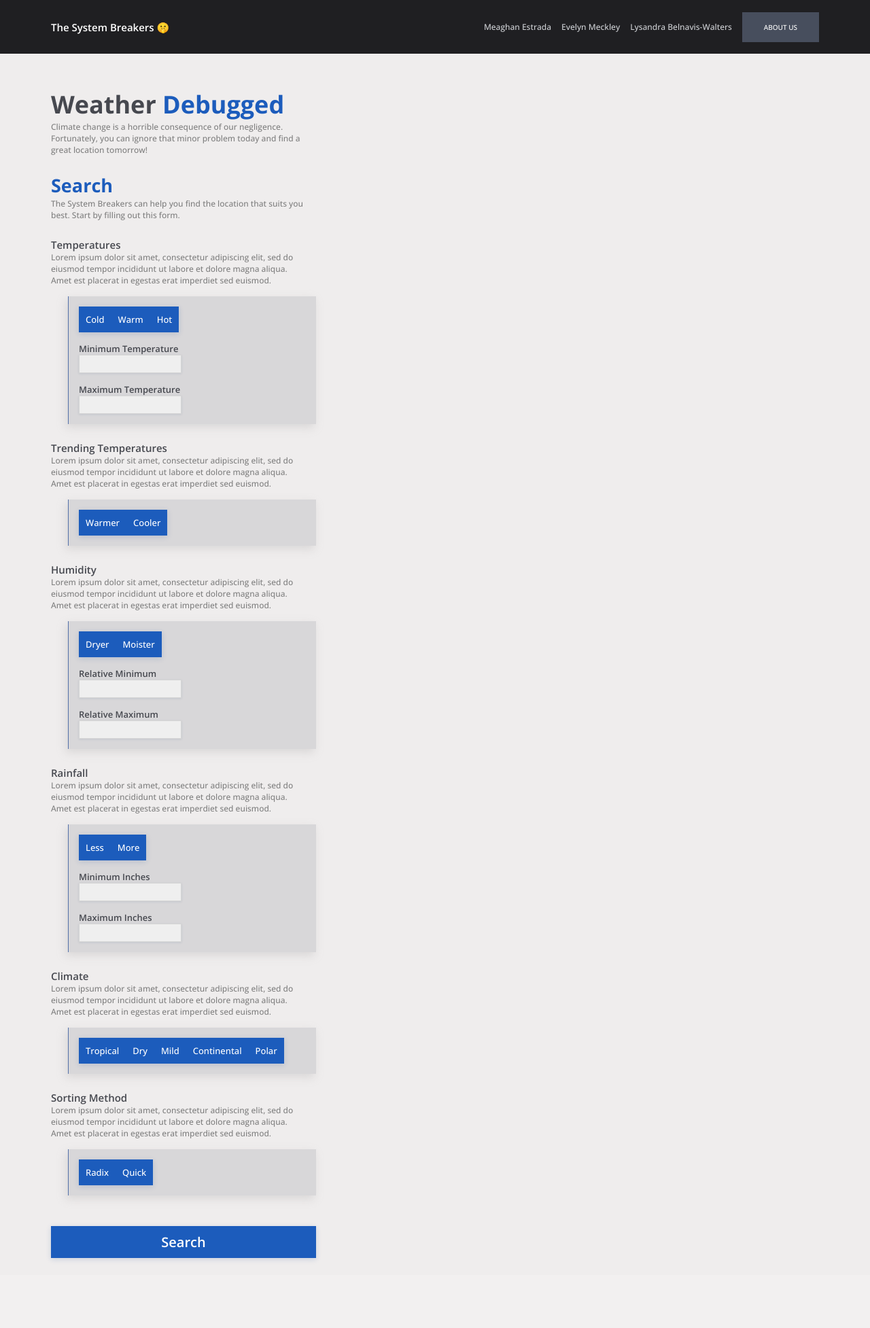
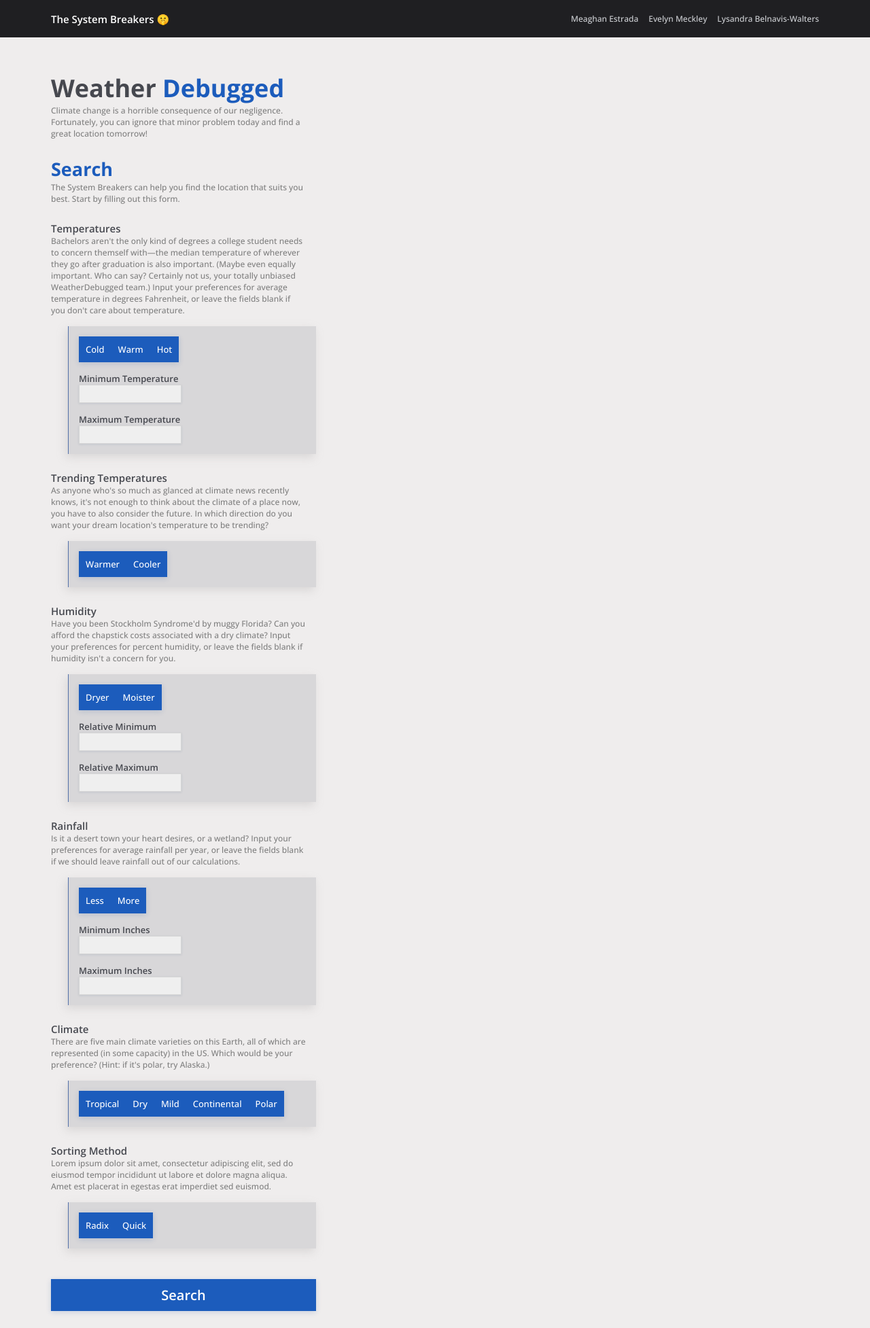
Before and after one commit to meaghans/WeatherDebugged, a Flask app: page / in a window 1280 px wide. Shown: the whole page at 68% size. Run offline with Flask 3, Linux system fonts and the light colour scheme; some libraries are stand-ins or nearby versions.

Commit message:
Update climateSearch.html
added descriptions for search stuff (thank you Evie)

```diff
--- a/frontend/templates/climateSearch.html
+++ b/frontend/templates/climateSearch.html
@@ -1,19 +1,19 @@
 <html>
     <head>
         <!-- CSS -->
-    <link rel="stylesheet" href="../css/global.css">
-    <link rel="stylesheet" href="../css/input.css">
-    <link rel="stylesheet" href="../css/main.css">
-    <link rel="stylesheet" href="../css/map.css">
-    <link rel="stylesheet" href="../css/result.css">
-    <link rel="stylesheet" href="../css/search.css">
+        <link rel="stylesheet" href="../static/css/global.css">
+        <link rel="stylesheet" href="../static/css/input.css">
+        <link rel="stylesheet" href="../static/css/main.css">
+        <link rel="stylesheet" href="../static/css/map.css">
+        <link rel="stylesheet" href="../static/css/result.css">
+        <link rel="stylesheet" href="../static/css/search.css">
 
         <!-- Google Fonts -->
         <link rel="preconnect" href="https://fonts.googleapis.com"><link rel="preconnect" href="https://fonts.gstatic.com" crossorigin><link href="https://fonts.googleapis.com/css2?family=Open+Sans:wght@500;600;700;800&display=swap" rel="stylesheet">
 
         <!-- Scripts + jQuery -->
         <script src="http://ajax.googleapis.com/ajax/libs/jquery/1.7.1/jquery.min.js" type="text/javascript"></script>
-    <script src="../static/scripts/interaction.js" type="text/javascript"></script>
+        <script src="../static/scripts/Interaction.js" type="text/javascript"></script>
         <script src="../static/scripts/FormValidation.js" type="text/javascript"></script>
 
         <!-- Other -->
@@ -29,7 +29,6 @@
                 <span>Meaghan Estrada</span>
                 <span>Evelyn Meckley</span>
                 <span>Lysandra Belnavis-Walters</span>
-        <div class="top"><button onclick="window.location.href = 'aboutUs.html';" id="about-button">ABOUT US</button></div>
             </div>
         </nav>
         <header>
@@ -47,7 +46,7 @@
                         <div class="inputContainer">
                             <div class="text">
                                 <div class="label">Temperatures</div>
-                        <div class="desc">Lorem ipsum dolor sit amet, consectetur adipiscing elit, sed do eiusmod tempor incididunt ut labore et dolore magna aliqua. Amet est placerat in egestas erat imperdiet sed euismod.</div>
+                                <div class="desc">Bachelors aren't the only kind of degrees a college student needs to concern themself with—the median temperature of wherever they go after graduation is also important. (Maybe even equally important. Who can say? Certainly not us, your totally unbiased WeatherDebugged team.) Input your preferences for average temperature in degrees Fahrenheit, or leave the fields blank if you don't care about temperature.</div>
                             </div>
                             <div class="input">
                                 <div class="buttonContainer">
@@ -70,7 +69,7 @@
                         <div class="inputContainer">
                             <div class="text">
                                 <div class="label">Trending Temperatures</div>
-                        <div class="desc">Lorem ipsum dolor sit amet, consectetur adipiscing elit, sed do eiusmod tempor incididunt ut labore et dolore magna aliqua. Amet est placerat in egestas erat imperdiet sed euismod.</div>
+                                <div class="desc">As anyone who's so much as glanced at climate news recently knows, it's not enough to think about the climate of a place now, you have to also consider the future. In which direction do you want your dream location's temperature to be trending?</div>
                             </div>
                             <div class="input">
                                 <div class="buttonContainer trending">
@@ -83,7 +82,7 @@
                         <div class="inputContainer">
                             <div class="text">
                                 <div class="label">Humidity</div>
-                        <div class="desc">Lorem ipsum dolor sit amet, consectetur adipiscing elit, sed do eiusmod tempor incididunt ut labore et dolore magna aliqua. Amet est placerat in egestas erat imperdiet sed euismod.</div>
+                                <div class="desc">Have you been Stockholm Syndrome'd by muggy Florida? Can you afford the chapstick costs associated with a dry climate? Input your preferences for percent humidity, or leave the fields blank if humidity isn't a concern for you.</div>
                             </div>
                             <div class="input">
                                 <div class="buttonContainer">
@@ -105,7 +104,7 @@
                         <div class="inputContainer">
                             <div class="text">
                                 <div class="label">Rainfall</div>
-                        <div class="desc">Lorem ipsum dolor sit amet, consectetur adipiscing elit, sed do eiusmod tempor incididunt ut labore et dolore magna aliqua. Amet est placerat in egestas erat imperdiet sed euismod.</div>
+                                <div class="desc">Is it a desert town your heart desires, or a wetland? Input your preferences for average rainfall per year, or leave the fields blank if we should leave rainfall out of our calculations.</div>
                             </div>
                             <div class="input">
                                 <div class="buttonContainer">
@@ -127,7 +126,7 @@
                         <div class="inputContainer">
                             <div class="text">
                                 <div class="label">Climate</div>
-                        <div class="desc">Lorem ipsum dolor sit amet, consectetur adipiscing elit, sed do eiusmod tempor incididunt ut labore et dolore magna aliqua. Amet est placerat in egestas erat imperdiet sed euismod.</div>
+                                <div class="desc">There are five main climate varieties on this Earth, all of which are represented (in some capacity) in the US. Which would be your preference? (Hint: if it's polar, try Alaska.)</div>
                             </div>
                             <div class="input">
                                 <div class="buttonContainer trending">
```
Lines whose indentation alone changed are shown as unchanged.
